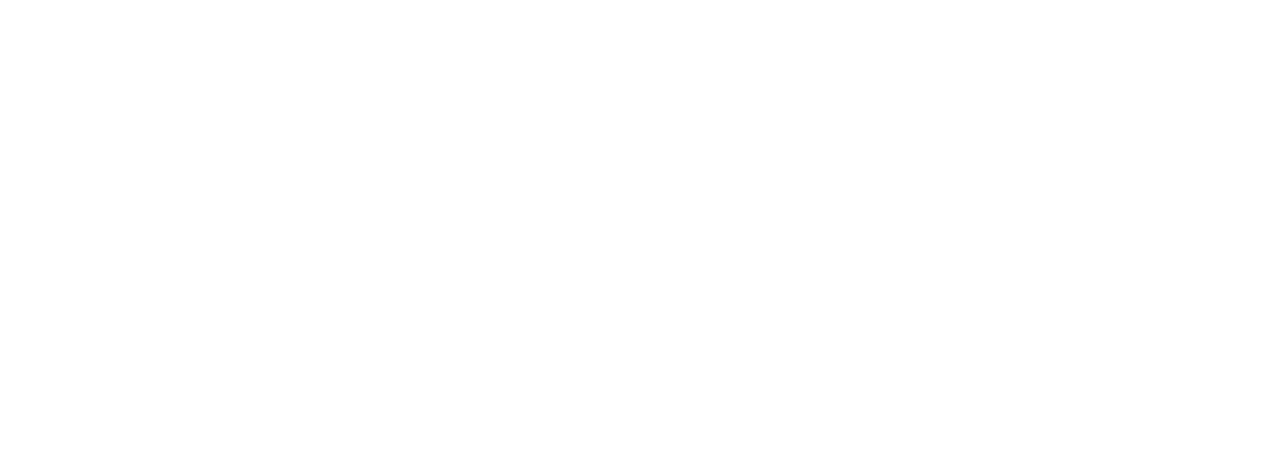
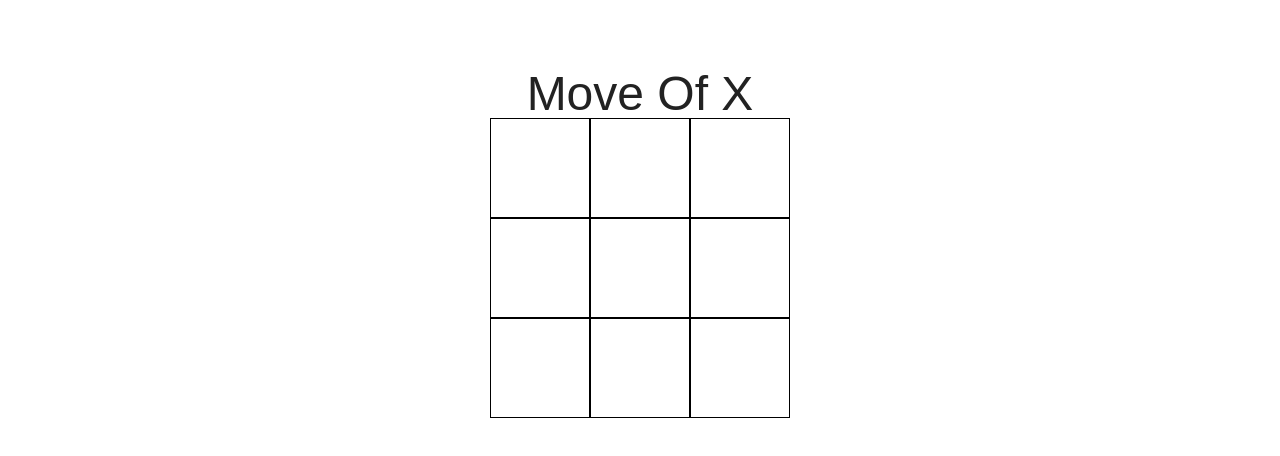
Before and after one commit to mayurhapani/reactprotailwind, a React (Vite) app: page / in a window 1280 px wide. Shown: the part 2637-3093 px from the top of the page. Before the commit the page ends 2481 px from the top, so only its background shows below. Built offline with nearby package versions, Linux system fonts and the light colour scheme.

Commit message:
tictoktek updated to main.jsx

```diff
--- a/src/main.jsx
+++ b/src/main.jsx
@@ -11,7 +11,7 @@
     <PR1 />
     {/* <PR2 /> */}
     <PR2A />
-    {/* <TICTOKTEK /> */}
+    <TICTOKTEK />
   </React.StrictMode>
 );
 
```
